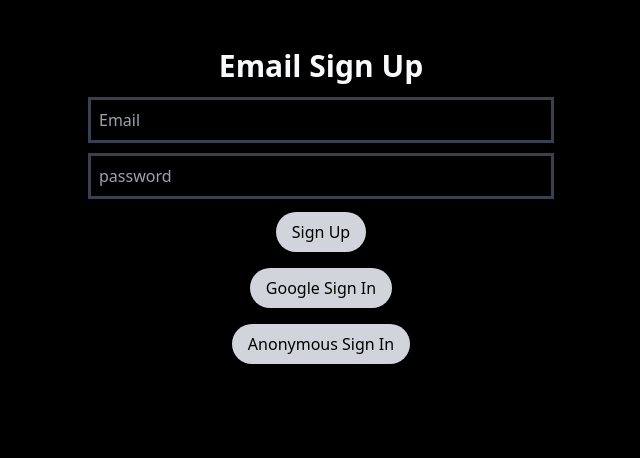
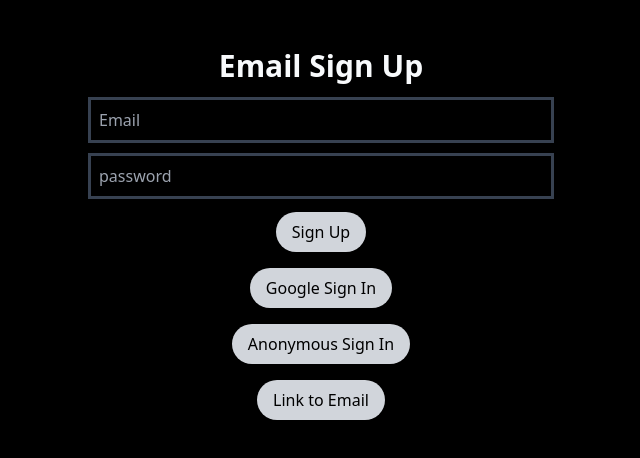
Before and after one commit to AceVikings/firebase-auth-react, a React (Vite) app: page / in a window 1280 px wide. Shown: the top 458 px of the page, without its empty margins (319-959 px from the left). Built offline with nearby package versions, Linux system fonts and the light colour scheme; no server answers; the HTML template or start-up script is replaced by a standard one.

Commit message:
Update App.jsx

```diff
--- a/src/App.jsx
+++ b/src/App.jsx
@@ -8,6 +8,8 @@ import {
   GoogleAuthProvider,
   signInWithPopup,
   signInAnonymously,
+  linkWithCredential,
+  EmailAuthProvider,
 } from "firebase/auth";
 
 import "./App.css";
@@ -17,7 +19,7 @@ function App() {
   const [provider, setProvider] = useState();
   const [email, setEmail] = useState();
   const [password, setPassword] = useState();
-
+  const [user, setUser] = useState();
   useEffect(() => {
     const app = initializeApp(firebaseConfig);
     const provider = new GoogleAuthProvider();
@@ -58,6 +60,7 @@ function App() {
         // Signed in
         const user = userCredential.user;
         console.log(user);
+        setUser(user);
         // ...
       })
       .catch((error) => {
@@ -88,6 +91,21 @@ function App() {
         const email = error.customData.email;
         // The AuthCredential type that was used.
         const credential = GoogleAuthProvider.credentialFromError(error);
+        // ...
+      });
+  };
+
+  const linkToEmail = () => {
+    linkWithCredential(user, EmailAuthProvider.credential(email, password))
+      .then((usercred) => {
+        // Email account successfully linked to the existing user.
+        const user = usercred.user;
+        console.log(user);
+        // ...
+      })
+      .catch((error) => {
+        console.log(error);
+        // An error happened.
         // ...
       });
   };
@@ -139,6 +157,14 @@ function App() {
           Anonymous Sign In
         </button>
       </div>
+      <div className="flex flex-col mt-4 items-center">
+        <button
+          className="bg-gray-300 px-4 py-2 rounded-full"
+          onClick={linkToEmail}
+        >
+          Link to Email
+        </button>
+      </div>
     </div>
   );
 }
```
